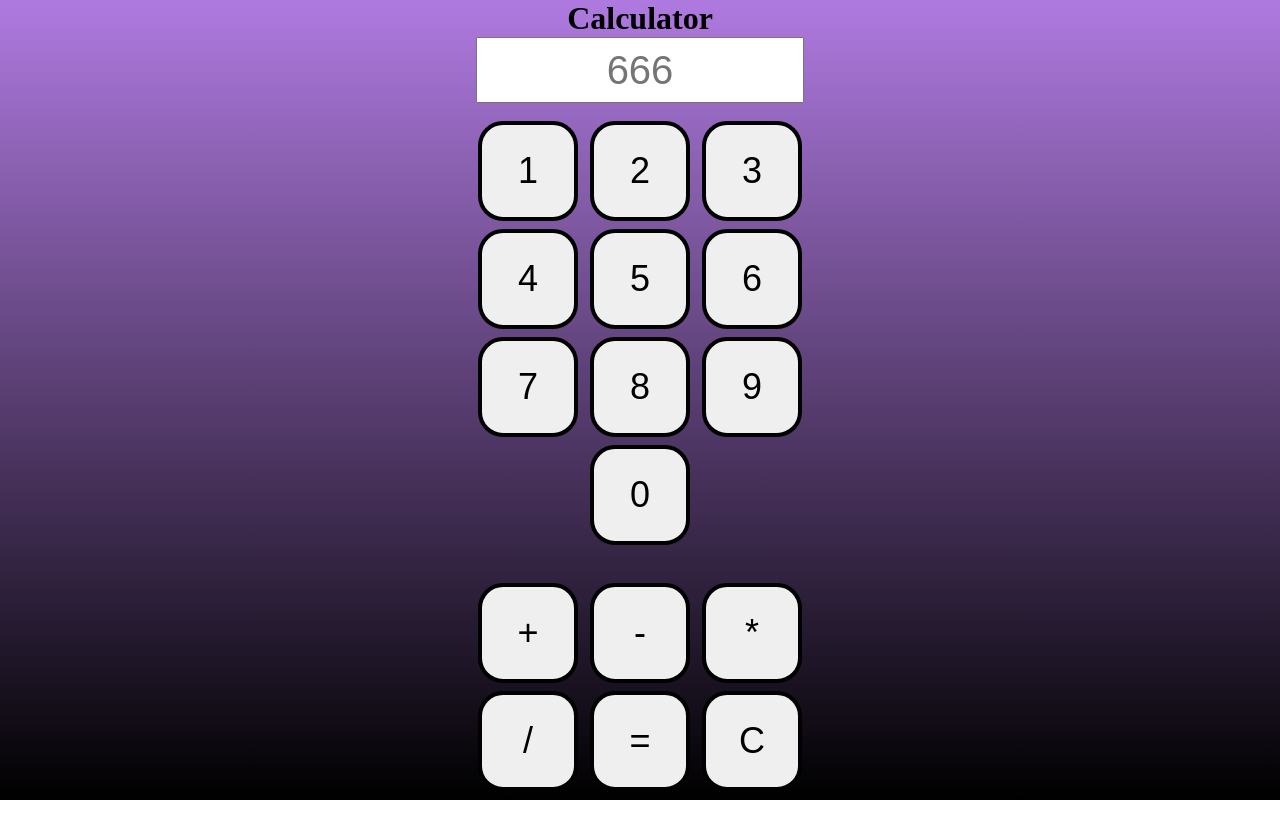
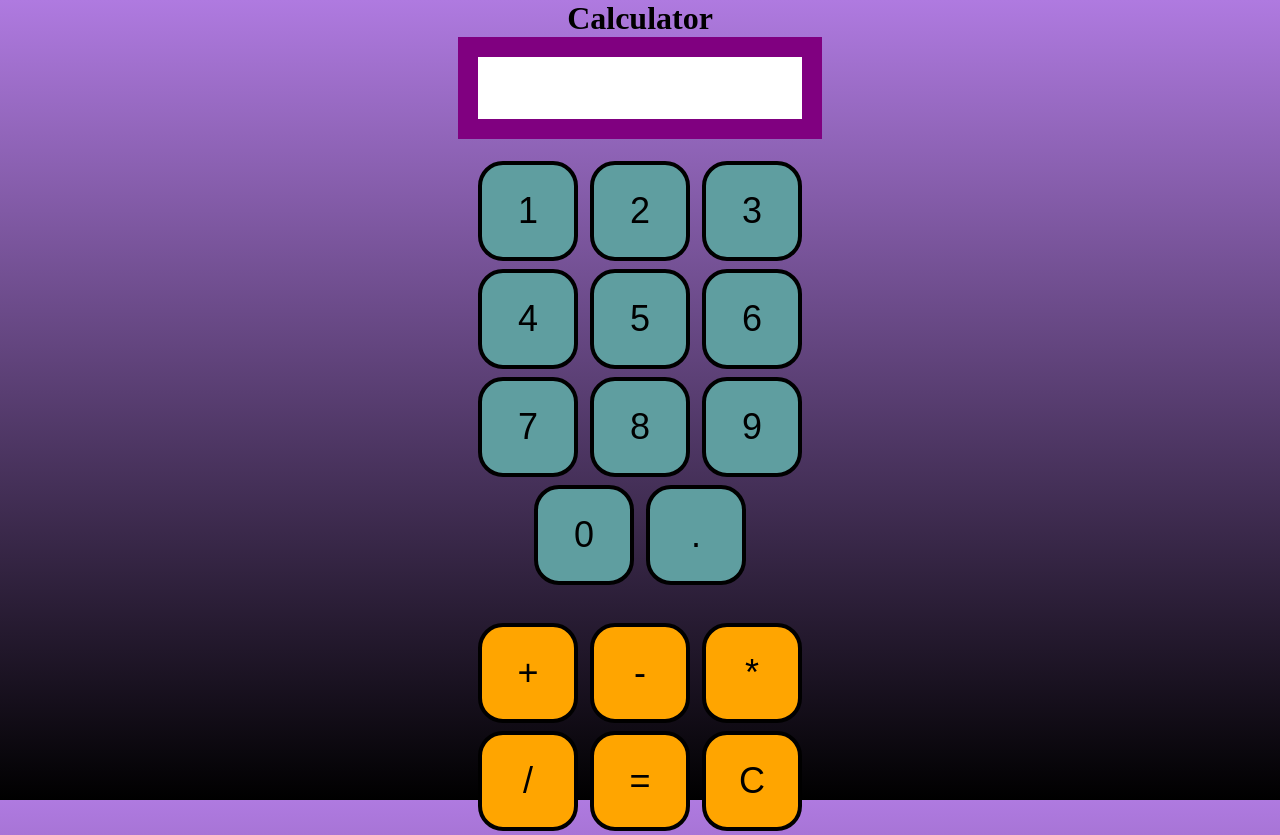
Before and after one commit to timalo/TOPCalculator, a plain HTML site: page index.html in a window 1280 px wide. Before the commit the page ends 800 px from the top, so only its background shows below. Drawn offline with Linux system fonts and the light colour scheme.

Commit message:
button classes tweaking and minimal styling. Some button functionality

```diff
--- a/calcLogic.js
+++ b/calcLogic.js
@@ -33,10 +33,19 @@ function operate(operator, num1, num2) {
 
 function screenWrite(symbol) { //Function that writes the number or operator on the calc screen
     console.log(`Called write function with: ${symbol}`);
+    if(calcScreen.value.includes(".") && symbol == "."){
+        return
+    }
+    calcScreen.value += symbol;
 }
 
 function readScreen(){ //function for reading the calculator screen and splitting the contents into num1, num2 and operator
+    console.log("called equals");
+}
 
+function screenClear(){
+    console.log("called clear");
+    calcScreen.value = "";
 }
 
 //button functionality
@@ -50,10 +59,13 @@ document.getElementById("btn6").onclick = function(){screenWrite("6")};
 document.getElementById("btn7").onclick = function(){screenWrite("7")};
 document.getElementById("btn8").onclick = function(){screenWrite("8")};
 document.getElementById("btn9").onclick = function(){screenWrite("9")};
+document.getElementById("btnDec").onclick = function(){screenWrite(".")};
 document.getElementById("btnAdd").onclick = function(){screenWrite("+")};
 document.getElementById("btnSub").onclick = function(){screenWrite("-")};
 document.getElementById("btnMult").onclick = function(){screenWrite("*")};
 document.getElementById("btnDiv").onclick = function(){screenWrite("/")};
+document.getElementById("btnClr").onclick = function(){screenClear()};
+document.getElementById("btnEqu").onclick = function(){readScreen()};
 
-document.getElementById("btnClr").onClick = function(){screenClear()};
-document.getElementById("btnEqu").onClick = function(){readScreen()};
+
+const calcScreen = document.getElementById("screen");
--- a/index.html
+++ b/index.html
@@ -7,7 +7,7 @@
     </head>
     <body>
         <div id="screenArea">
-            <input type="text" id="screen" placeholder="666">
+            <input type="text" id="screen" readonly>
         </div>
         <div id="numButtons">
             <button id="btn1" class="buttons">1</button>
@@ -20,14 +20,15 @@
             <button id="btn8" class="buttons">8</button>
             <button id="btn9" class="buttons">9</button>
             <button id="btn0" class="buttons">0</button>
+            <button id="btnDec" class="buttons">.</button>
         </div>
         <div id="operButtons">
-            <button id="btnAdd" class="buttons">+</button>
-            <button id="btnSub" class="buttons">-</button>
-            <button id="btnMult" class="buttons">*</button>
-            <button id="btnDiv" class="buttons">/</button>
-            <button id="btnEqu" class="buttons">=</button>
-            <button id="btnClr" class="buttons">C</button>
+            <button id="btnAdd" class="buttons oper">+</button>
+            <button id="btnSub" class="buttons oper">-</button>
+            <button id="btnMult" class="buttons oper">*</button>
+            <button id="btnDiv" class="buttons oper">/</button>
+            <button id="btnEqu" class="buttons oper">=</button>
+            <button id="btnClr" class="buttons oper">C</button>
         </div>
         <script src="calcLogic.js"></script>
     </body>
--- a/styles.css
+++ b/styles.css
@@ -14,15 +14,35 @@ html {
     width: 360px;
 }
 
+.buttons {
+    height: 100px;
+    width: 100px;
+    margin: 4px;
+    font-size: 36px;
+    border-color: black;
+    border-style: solid;
+    border-width: 4px;
+    border-radius: 25px;
+    background-color: cadetblue;
+}
+
+.oper{
+    background-color: orange;
+}
+
 #screenArea{
     height: 80px;
     width: 400px;
+    margin-bottom: 40px;
 }
 
 #screen{
     height: 60px;
     width: 320px;
     font-size: 40px;
+    border-color: purple;
+    border-style: solid;
+    border-width: 20px;
 }
 
 #numButtons{
@@ -34,14 +54,3 @@ html {
     margin-top: 30px;
     width: 360px;
 }
-
-.buttons {
-    height: 100px;
-    width: 100px;
-    margin: 4px;
-    font-size: 36px;
-    border-color: black;
-    border-style: solid;
-    border-width: 4px;
-    border-radius: 25px;
-}
```
